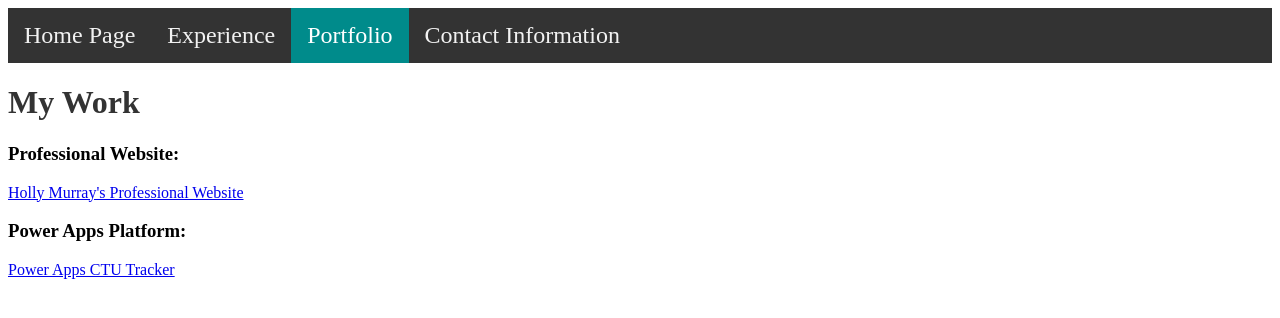
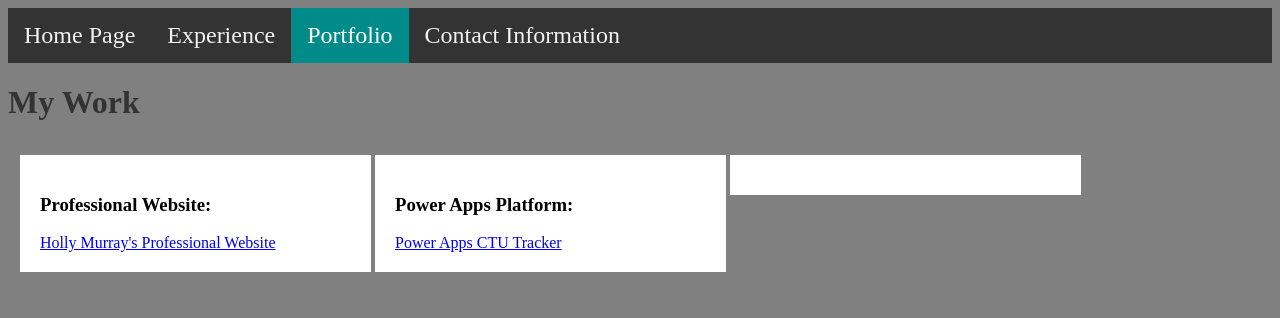
Before and after one commit to hkm11495/cs290proj, a plain HTML site: page portfolio.html in a window 1280 px wide. Drawn offline with Linux system fonts and the light colour scheme.

Commit message:
Add files via upload

```diff
--- a/homepageStyles.css
+++ b/homepageStyles.css
@@ -1,3 +1,8 @@
+
+body
+{
+	background-color:gray;
+}
 
 button
 {
@@ -29,16 +34,19 @@ button
 
 .Intro
 {
+
+    background-color:white;
 	font-family: Arial, Helvetica, sans-serif;
 	font-size: 40px;
 	text-align: center;
 	color: gray;
-
+    top:75px;
+    height:600px;
 	margin:0px;
 	float:right;
-	width:49%;
+	width:48%;
 	position:absolute;
-	left:800px;
+	left:750px;
 }
 
 .slideShow
@@ -79,6 +87,7 @@ button
 	font-family: Arial, Helvetica, sans-serif;
 	top:700px;
 	color: white;
+	width:98%;
 }
 
 .scrollRight
--- a/portfolioStyles.css
+++ b/portfolioStyles.css
@@ -1,4 +1,40 @@
+body
+{
+	background-color:gray
+}
+
+h1
+{
+	width:100%;
+}
+
+
+.row
+{
+	padding:10px;
+}
+
 .column
 {
+	border:2px solid gray;
+	width:25%;
+	background-color:white;
+}
 
+#column1
+{
+    float:left;
+    padding:20px;
 }
+
+#column2
+{
+    float:left;
+    padding:20px;
+}
+
+#column3
+{
+    float:left;
+    padding:20px;
+}
```
